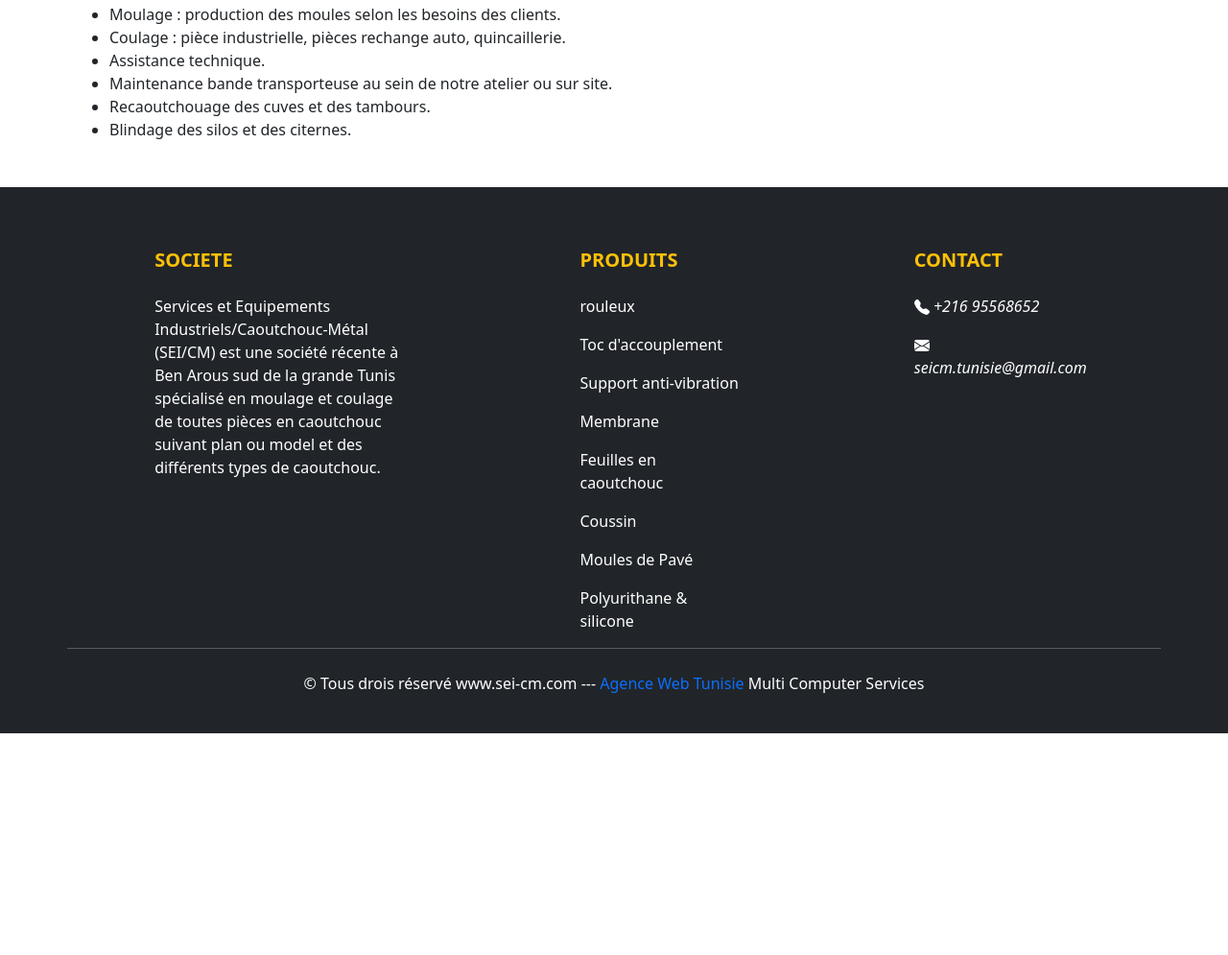
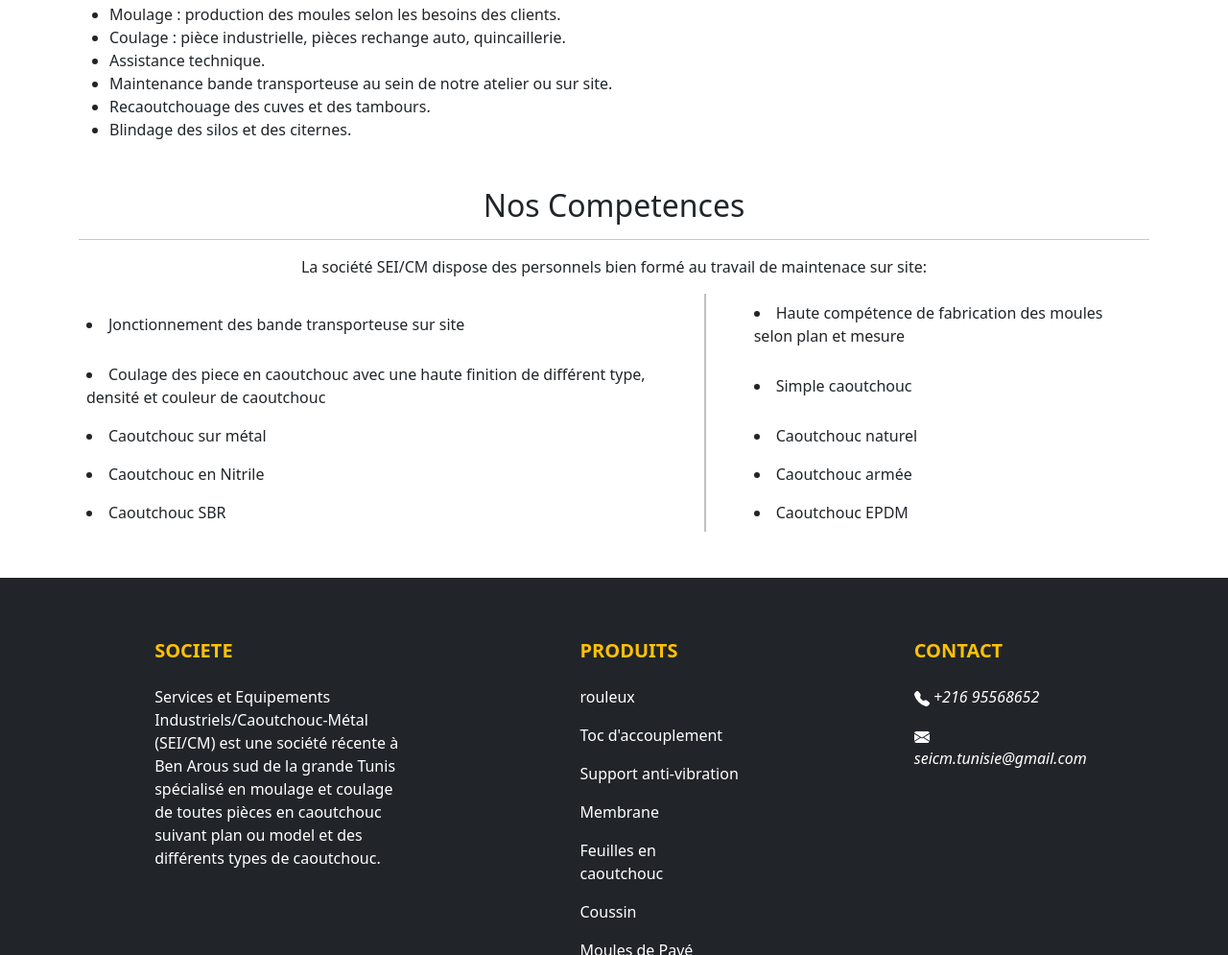
Before and after one commit to 14022003F/recreation, a plain HTML site: page index.html in a window 1280 px wide. Shown: the part 1441-2436 px from the top of the page at 96% size. Before the commit the page ends 2205 px from the top, so only its background shows below. Drawn offline with nearby package versions, Linux system fonts and the light colour scheme.

Commit message:
modified:   index.css 	modified:   index.html

```diff
--- a/index.css
+++ b/index.css
@@ -6,3 +6,14 @@
     object-fit: cover;
     filter: brightness(0.6);
 }
+table {
+    width: 100%;
+    border-collapse: collapse;
+}
+td {
+    padding: 8px;
+}
+.left-line {
+    border-left: 2px solid silver;
+    padding-left: 50px;
+}
--- a/index.html
+++ b/index.html
@@ -276,6 +276,32 @@
   </p>
 
 </div>
+<!-- competences -->
+<div class="container my-5">
+  <h2 class="text-center">Nos Competences</h2>
+  <hr>
+  <p class="container text-center">La société SEI/CM dispose des personnels bien formé au travail de maintenace sur site:</p>
+  <div class="table-responsive">
+    <table>
+        <tr>
+          <td><li>Jonctionnement des bande transporteuse sur site</li></td><td class="left-line"><li>Haute compétence de fabrication des moules selon plan et mesure</li></td>
+        </tr>
+        <tr>
+          <td><li>Coulage des piece en caoutchouc avec une haute finition de différent type, densité et couleur  de caoutchouc</li></td><td class="left-line"><li> Simple caoutchouc</li></td>
+        </tr>
+        <tr>
+          <td><li>Caoutchouc sur métal</li></td><td class="left-line"><li>Caoutchouc naturel</li></td>
+        </tr>
+        <tr>
+          <td><li>Caoutchouc en Nitrile</li></td><td class="left-line"><li>Caoutchouc armée</li></td>
+        </tr>
+        <tr>
+          <td><li>Caoutchouc SBR</li></td><td class="left-line"><li>Caoutchouc EPDM</li></td>
+        </tr>
+
+    </table>
+  </div>
+</div>
 
 
 
```
